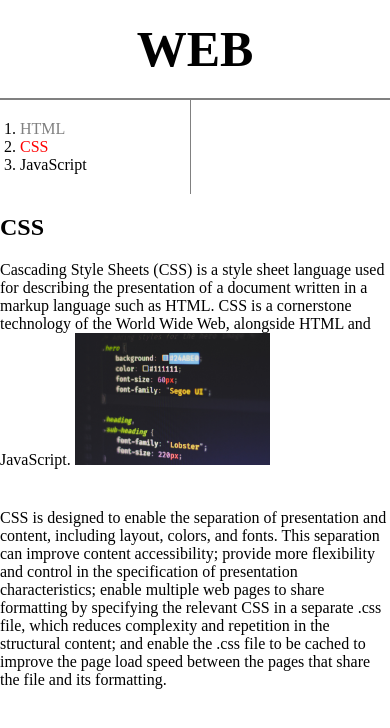
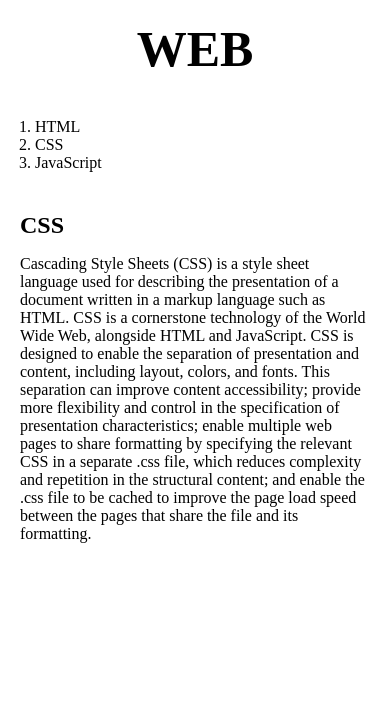
Before and after one commit to CJM-94/WEB-1, a plain HTML site: page 2.html in a window 390 px wide. Drawn offline with Linux system fonts and the light colour scheme.

Commit message:
Add files via upload

```diff
--- a/2.html
+++ b/2.html
@@ -6,12 +6,6 @@
     <style>
       body {
         margin: 0;
-      }
-      #active {
-        color: red;
-      }
-      .saw {
-        color: gray;
       }
       a {
         color: black;
@@ -24,21 +18,50 @@
         margin: 0px;
         padding: 20px;
       }
-      ol {
+      #grid ol {
         border-right: 1px solid gray;
-        width: 150px;
+        width: 100px;
         margin: 0px;
+        padding: 20px 20px 20px 35px;
+      }
+      /* 나중에 ol을 본문에도 사용할 수 있으니
+      #grid의 밑에있는 ol이라고 특정해주기 */
+
+      #article {
         padding: 20px;
+      }
+      h2 {
+        margin: 0;
+      }
+      #grid {
+        display: grid;
+        grid-template-columns: 150px 1fr;
+      }
+
+      @media (max-width: 800px) {
+        #grid {
+          display: block;
+        }
+        #grid ol {
+          border-right: none;
+        }
+        h1 {
+          font-size: 50px;
+          text-align: center;
+          border-bottom: none;
+        }
       }
     </style>
   </head>
   <body>
     <h1 class="mainTitle"><a href="index.html">WEB</a></h1>
+    <div id="grid">
       <ol>
-      <li><a href="1.html" class="saw">HTML</a></li>
-      <li><a href="2.html" class="saw" id="active">CSS</a></li>
+        <li><a href="1.html">HTML</a></li>
+        <li><a href="2.html">CSS</a></li>
         <li><a href="3.html">JavaScript</a></li>
       </ol>
+      <div id="article">
         <h2>CSS</h2>
         <p>
           <a
@@ -48,20 +71,19 @@
             >Cascading Style Sheets (CSS)</a
           >
           is a style sheet language used for describing the presentation of a
-      document written in a markup language such as HTML. CSS is a cornerstone
-      technology of the World Wide Web, alongside HTML and JavaScript.
-      <img src="css.jpg" width="50%" />
+          document written in a markup language such as HTML. CSS is a
+          cornerstone technology of the World Wide Web, alongside HTML and
+          JavaScript. CSS is designed to enable the separation of presentation
+          and content, including layout, colors, and fonts. This separation can
+          improve content accessibility; provide more flexibility and control in
+          the specification of presentation characteristics; enable multiple web
+          pages to share formatting by specifying the relevant CSS in a separate
+          .css file, which reduces complexity and repetition in the structural
+          content; and enable the .css file to be cached to improve the page
+          load speed between the pages that share the file and its formatting.
         </p>
-    <p style="margin-top: 40px">
-      CSS is designed to enable the separation of presentation and content,
-      including layout, colors, and fonts. This separation can improve content
-      accessibility; provide more flexibility and control in the specification
-      of presentation characteristics; enable multiple web pages to share
-      formatting by specifying the relevant CSS in a separate .css file, which
-      reduces complexity and repetition in the structural content; and enable
-      the .css file to be cached to improve the page load speed between the
-      pages that share the file and its formatting.
-    </p>
+      </div>
+    </div>
   </body>
 </html>
 <!--https://www.advancedwebranking.com/html/-->
```
Also changed, not shown: grid.html (added, +31 -0 lines), mediaquery.html (added, +22 -0 lines). Lines whose indentation alone changed are shown as unchanged.
